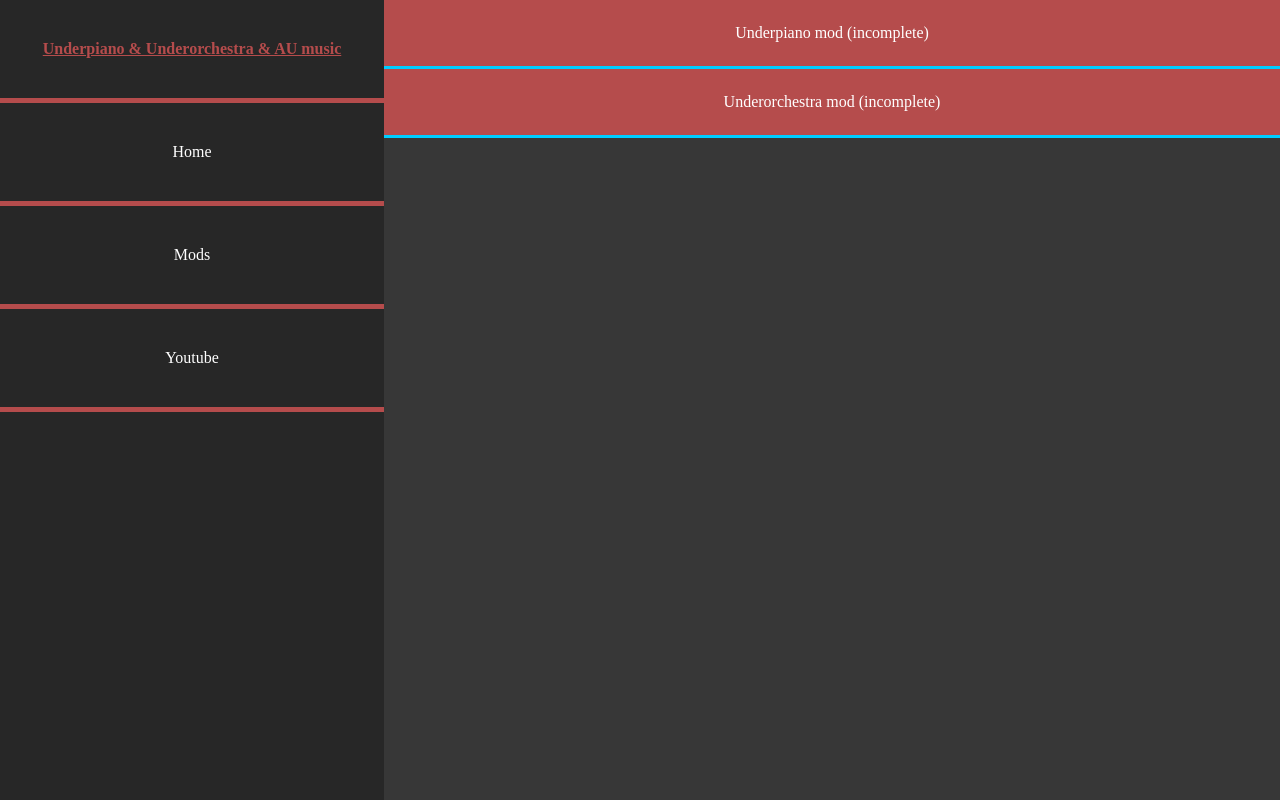
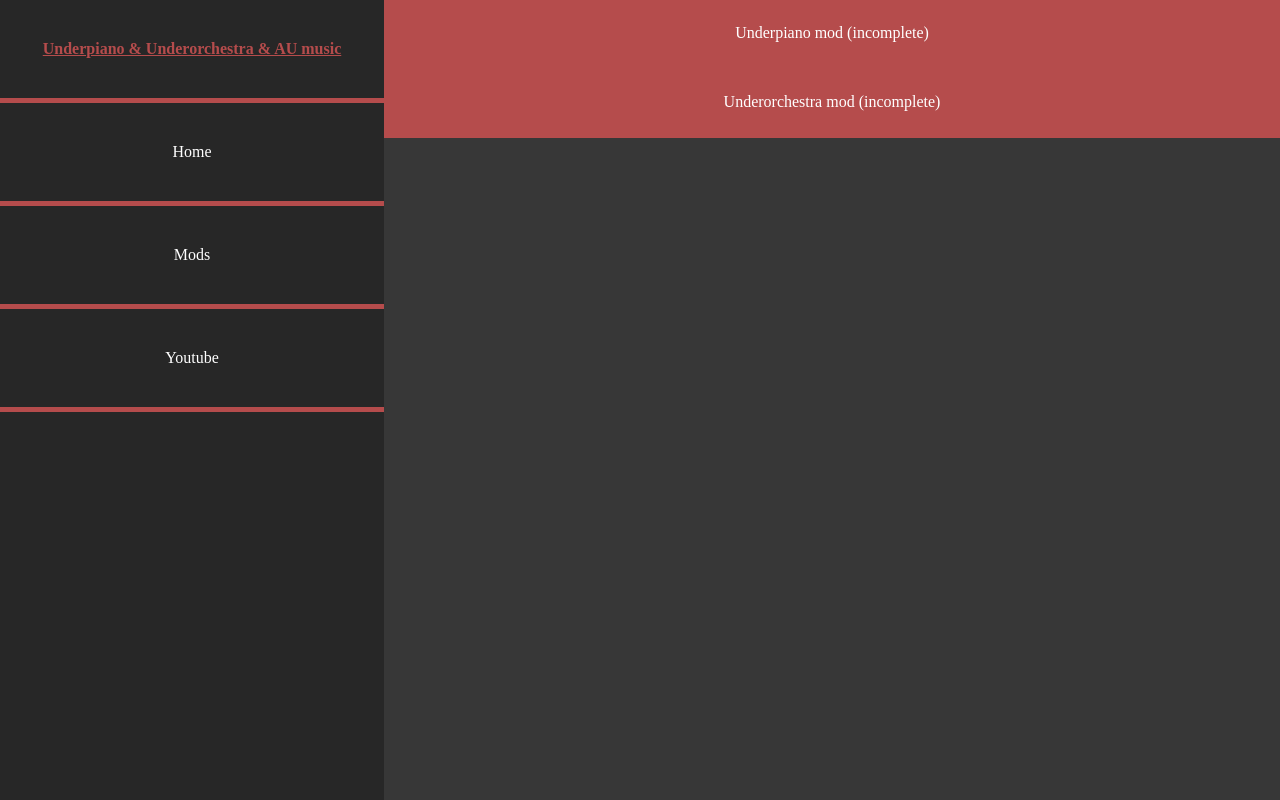
Before and after one commit to Veketaristi/Veketaristi.github.io, a plain HTML site: page index.html in a window 1280 px wide. Both pictures are taken after a click on the item "Mods". Drawn offline with Linux system fonts and the light colour scheme.

Commit message:
Update index.html

```diff
--- a/index.html
+++ b/index.html
@@ -126,7 +126,7 @@
             }
             .games {
                 background-color: #b54c4c;
-                border-bottom: 3px solid #00cdff;
+                border-bottom: 3px solid #b54c4c;
                 color: #ffffff;
                 width: 70vw;
                 text-align: center;
```
